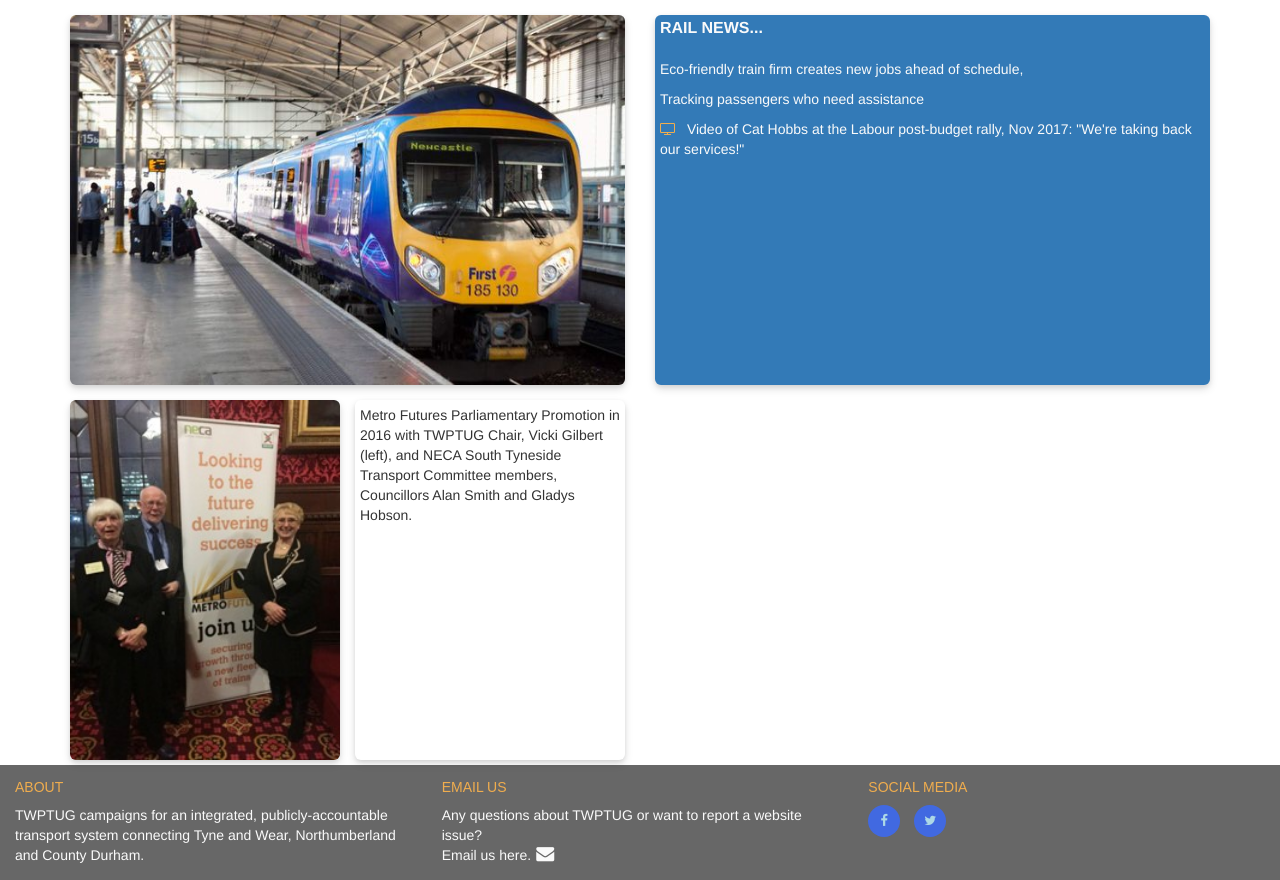
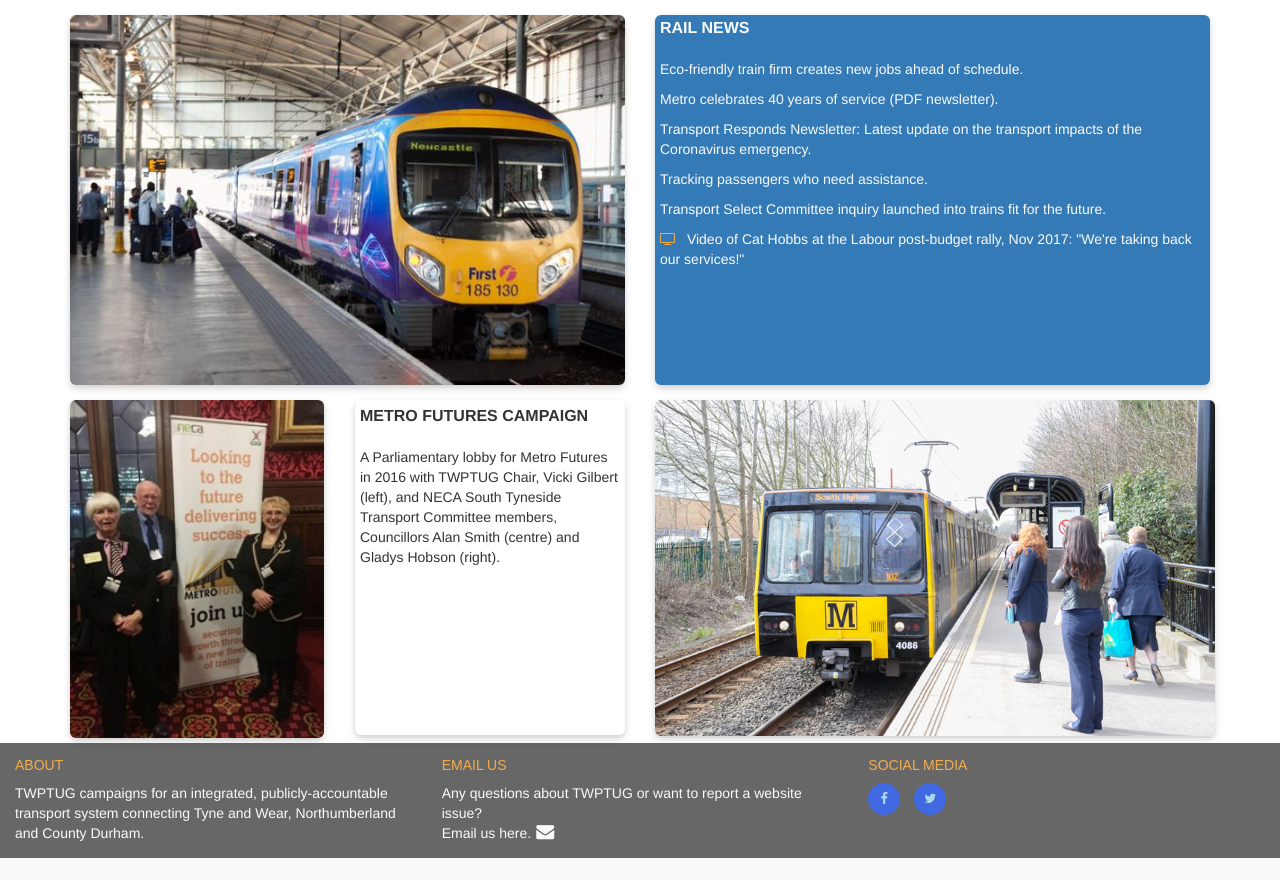
Before and after one commit to kevald1963/milestone-1-twptug-redesign, a Flask app: page /rail in a window 1280 px wide. Shown: the part 126-1006 px from the top of the page. After the commit the page ends 984 px from the top, so only its background shows below. Run offline with Flask 2, Linux system fonts and the light colour scheme; some libraries are stand-ins or nearby versions.

Commit message:
Images and newsletter files added for rail page along with further styling and layout changes to same page. News panel title amended on index page.

```diff
--- a/static/css/style.css
+++ b/static/css/style.css
@@ -351,6 +351,9 @@ footer {
     border-radius: 6px;
     box-shadow: 0 4px 8px 0 rgba(0,0,0,0.12), 0 2px 4px 0 rgba(0,0,0,0.08);
 }
+.rail-image-metro {
+    max-width: 560px;
+}
 
 .news-rail {
     height: 370px;
@@ -369,13 +372,13 @@ footer {
     color: #fafafa;
 }
 
-.rail-lobby-image {
-    min-width: 100%;
+.metro-lobby-image {
+    min-width: 94%;
     margin-left: 15px;
 }
 
-.rail-lobby-text {
-    min-height: 360px;
+.metro-lobby-text {
+    min-height: 335px;
     margin-top: 15px;
     margin-left: 0;
     margin-left: 0;
--- a/templates/index.html
+++ b/templates/index.html
@@ -50,7 +50,7 @@
 
         <!-- NEWS -->
         <div class="news">
-            <span class="uppercase panel-title">Current News & Campaigns...</span><br><br>
+            <span class="uppercase panel-title">Current News & Campaigns</span><br><br>
             <!-- <<                                                                       >> -->
             <!-- << INSERT NEWS & CAMPAIGN ARTICLES HERE                                  >> -->
             <!-- <<                                                                       >> -->
--- a/templates/rail.html
+++ b/templates/rail.html
@@ -8,13 +8,15 @@
 
             <div class="col-xs-12 col-sm-12 col-md-6 col-lg-6">
                 <img class="rail-image" src="static/images/newcastle_train.jpg"
-                     alt="Newcastle-bound TransPennine Express train at Manchester Piccadilly Station.">
+                     alt="Newcastle-bound TransPennine Express train at Manchester Piccadilly Station."
+                     data-toggle="tooltip" data-placement="bottom"
+                     title="Newcastle-bound TransPennine Express train at Manchester Piccadilly Station.">
             </div>
 
             <!-- NEWS -->
             <div class="col-xs-12 col-sm-12 col-md-12 col-lg-6">
                 <div class="news-rail">
-                    <span class="uppercase panel-title">Rail News...</span><br><br>
+                    <span class="uppercase panel-title">Rail News</span><br><br>
                     <!-- <<                                                                       >> -->
                     <!-- << INSERT NEWS ARTICLES HERE                                             >> -->
                     <!-- <<                                                                       >> -->
@@ -31,11 +33,23 @@
                     <!-- << further down in document.                                             >> -->
 
                     <a href="https://bdaily.co.uk/articles/2019/05/15/eco-friendly-train-firm-creates-new-jobs-ahead-of-schedule" target="_blank">
-                        <p>Eco-friendly train firm creates new jobs ahead of schedule, </p>
+                        <p>Eco-friendly train firm creates new jobs ahead of schedule.</p>
+                    </a>
+
+                    <a href="/static/documents/Metro Futures Newsletter - July 2020.pdf" target="_blank">
+                        <p>Metro celebrates 40 years of service (PDF newsletter).</p>
+                    </a>
+
+                    <a href="https://mailchi.mp/f95a9f0c0106/transport-responds-22-07-2509230?e=8f26cbaccd" target="_blank">
+                        <p>Transport Responds Newsletter: Latest update on the transport impacts of the Coronavirus emergency.</p>
                     </a>
 
                     <a href="https://www.transport-network.co.uk/Tracking-passengers-who-need-assistance/15874/" target="_blank">
-                        <p>Tracking passengers who need assistance</p>
+                        <p>Tracking passengers who need assistance.</p>
+                    </a>
+
+                    <a href="https://www.parliament.uk/business/committees/committees-a-z/commons-select/transport-committee/news-parliament-2017/trains-fit-for-future-launch-17-19/" target="_blank">
+                        <p>Transport Select Committee inquiry launched into trains fit for the future.</p>
                     </a>
 
                     <a href=""
@@ -60,18 +74,27 @@
 
     <div class="row">
         <div class="col-xs-12 col-sm-12 col-md-3 col-lg-3">
-            <img class="rail-image rail-lobby-image" src="static/images/metro_lobby.jpg"
+            <img class="rail-image metro-lobby-image" src="static/images/metro_lobby.jpg"
                  alt="Metro Futures Parliamentary Promotion with TWPTUG Chair, Vicki Gilbert, and
                  NECA South Tyneside Transport Committee members, Councillors Alan Smith and Gladys Hobson.">
         </div>
 
         <div class="col-xs-12 col-sm-12 col-md-3 col-lg-3">
-            <div class="rail-lobby-text">
+            <div class="metro-lobby-text">
+                <span class="uppercase panel-title">Metro Futures Campaign</span><br><br>
                 <p>
-                    Metro Futures Parliamentary Promotion in 2016 with TWPTUG Chair, Vicki Gilbert (left), and
-                    NECA South Tyneside Transport Committee members, Councillors Alan Smith and Gladys Hobson.
+                    A Parliamentary lobby for Metro Futures in 2016 with TWPTUG Chair, Vicki Gilbert (left), and
+                    NECA South Tyneside Transport Committee members, Councillors Alan Smith (centre) and Gladys Hobson
+                    (right).
                 </p>
             </div>
+        </div>
+
+        <div class="col-xs-12 col-sm-12 col-md-6 col-lg-6">
+            <img class="rail-image rail-image-metro" src="static/images/metro_at_a_station.jpg"
+                 alt="Metro train standing at an unknown station."
+                 data-toggle="tooltip" data-placement="bottom"
+                 title="Metro train standing at an unknown station.">
         </div>
 
     </div>
```
Also changed, not shown: static/images/metro_at_a_station.jpg (added), 1 other file.
